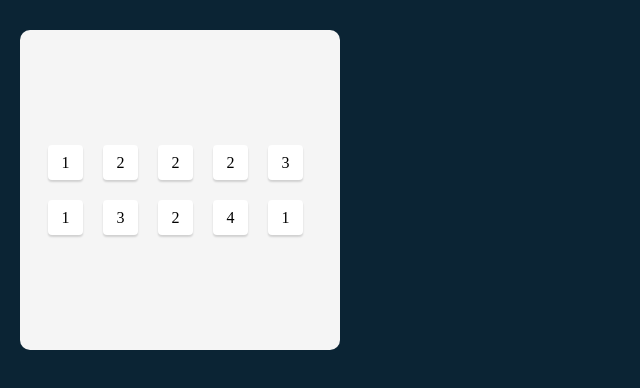
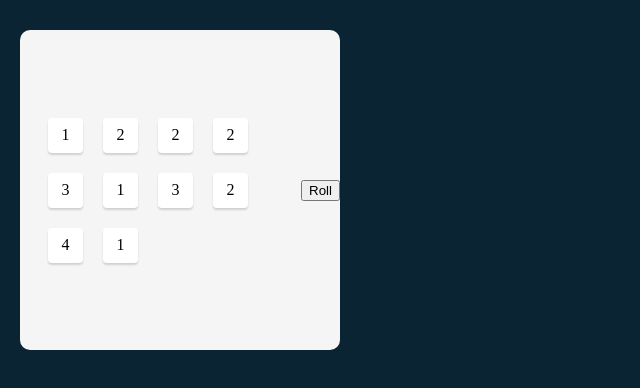
Before and after one commit to nathanjh-28/tenzies, a React (Create React App) app: page / in a window 1280 px wide. Shown: the top 388 px of the page, without its empty margins (0-640 px from the left). Built offline with nearby package versions, Linux system fonts and the light colour scheme.

Commit message:
added roll dice button

```diff
--- a/src/App.js
+++ b/src/App.js
@@ -22,6 +22,9 @@ export default function App() {
         return arr;
     }
 
+    function handleRoll() {
+        setDieArr(makeNumArr)
+    }
 
     const numArrEls = dieArr.map((num, idx) => {
         return <Die key={idx} value={num} />
@@ -32,7 +35,7 @@ export default function App() {
             <div className="die-container">
                 {numArrEls}
             </div>
-
+            <button onClick={handleRoll}>Roll</button>
         </main>
     )
 }
```
